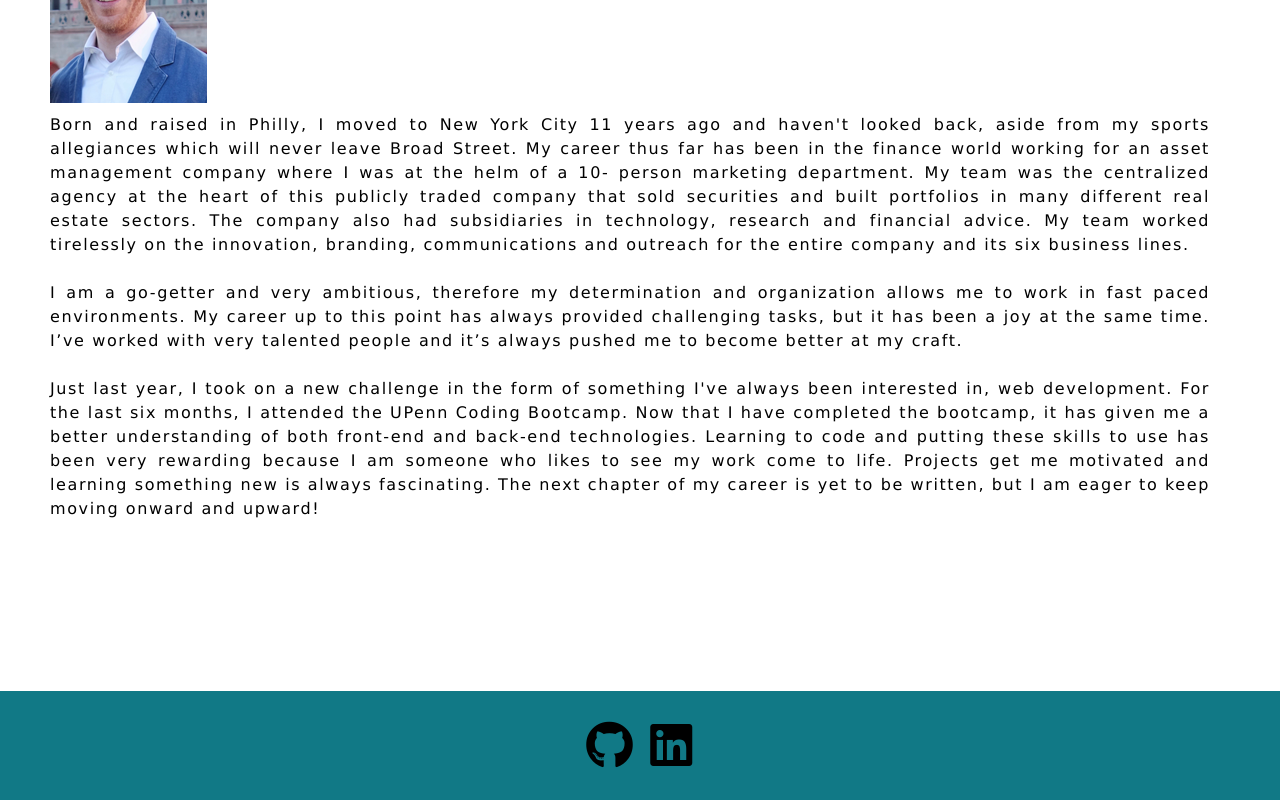
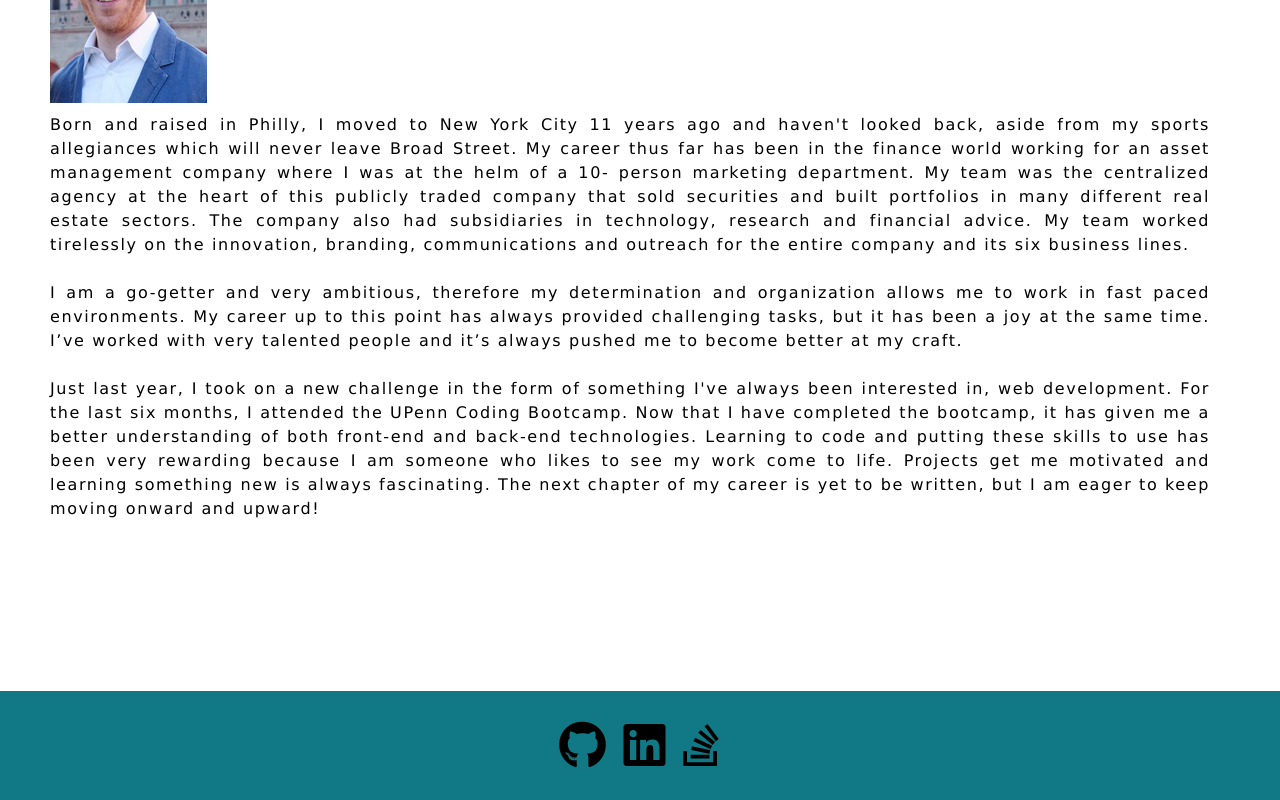
Before and after one commit to bspiewak6/portfolio-react, a React (Create React App) app: page / in a window 1280 px wide. Shown: the part 1064-1864 px from the top of the page. Built offline with nearby package versions, Linux system fonts and the light colour scheme; the HTML template or start-up script is replaced by a standard one.

Commit message:
one more update to footer

```diff
--- a/src/components/Footer/index.js
+++ b/src/components/Footer/index.js
@@ -11,9 +11,9 @@ function Footer() {
                 <div className='px-2'>
                     <a className="link" href="https://www.linkedin.com/in/brianspiewak/" target="_blank" rel='noreferrer'><i className="fab fa-linkedin fa-3x"></i></a>
                 </div>
-                {/* <div className='px-2'>
+                <div className='px-2'>
                     <a className="link" href="https://stackoverflow.com/users/13668454/brian-spiewak" target="_blank" rel='noreferrer'><i className="fab fa-stack-overflow fa-3x"></i></a>
-                </div> */}
+                </div>
             </div>
 
         </footer>
```
Also changed, not shown: 1 other file (tests, documents, lock files or other folders).
